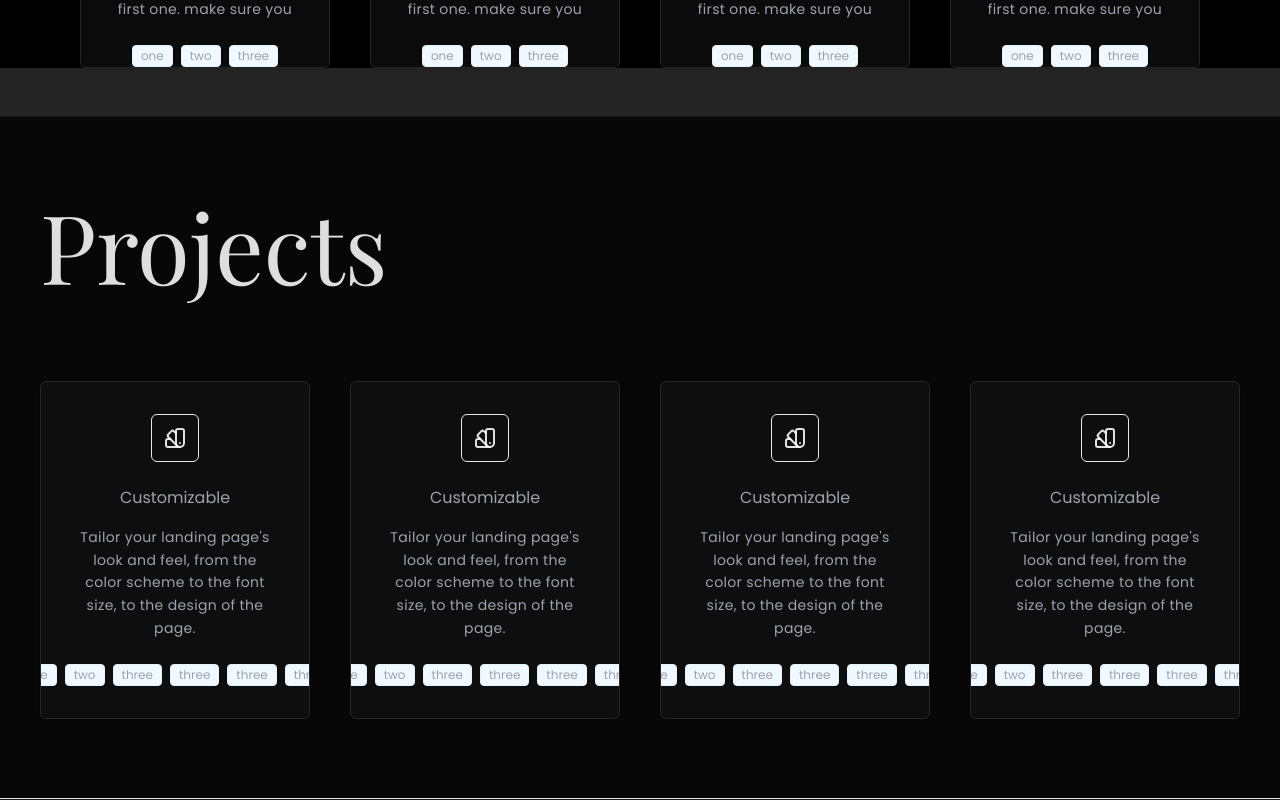
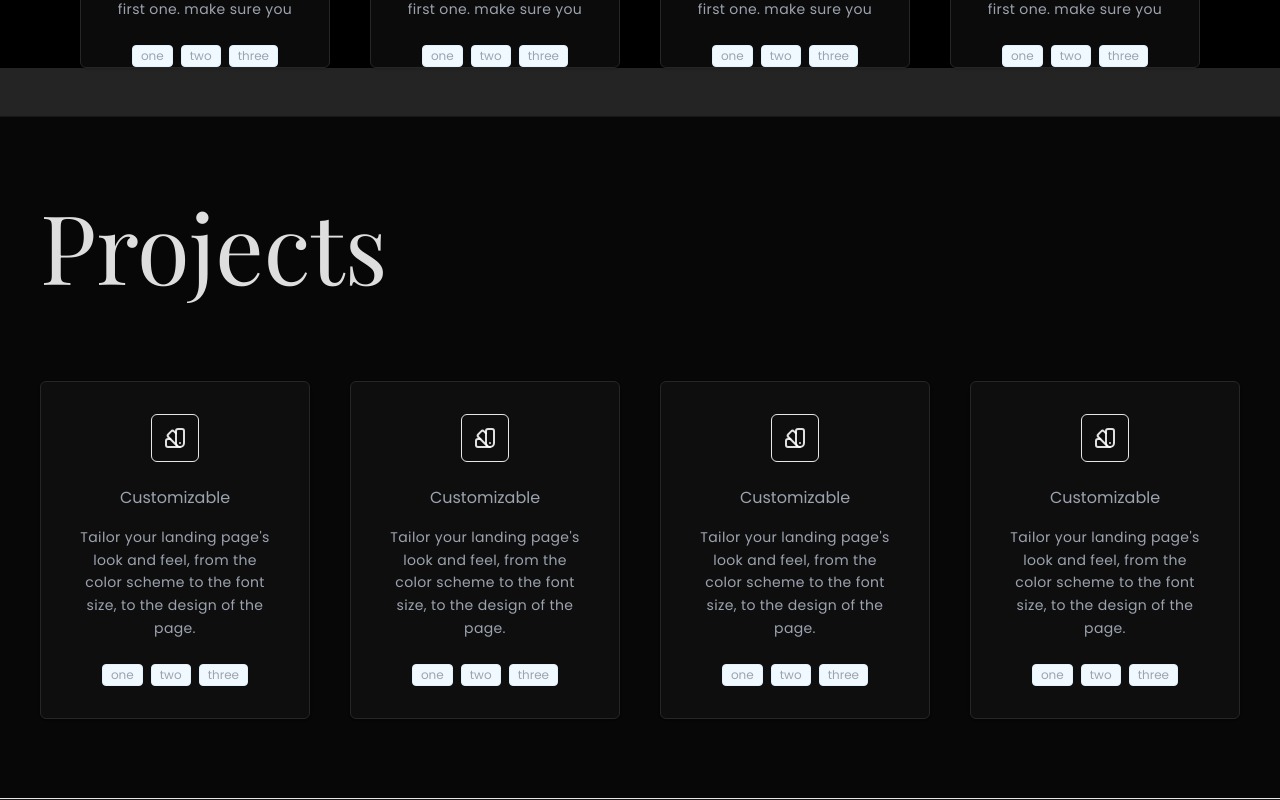
Before and after one commit to brytoz/ozoemena, a React (Vite) app: page / in a window 1280 px wide. Shown: the part 1782-2582 px from the top of the page. Built offline with nearby package versions, Linux system fonts and the light colour scheme; a web font is replaced by a local one.

Commit message:
removed d

```diff
--- a/src/dir/components/index/CardsT.tsx
+++ b/src/dir/components/index/CardsT.tsx
@@ -6,9 +6,6 @@ export const CardsT = () => {
   const data = [
     { id: 1, data: "one" },
     { id: 2, data: "two" },
-    { id: 3, data: "three" },
-    { id: 3, data: "three" },
-    { id: 3, data: "three" },
     { id: 3, data: "three" },
   ];
     return (
```
